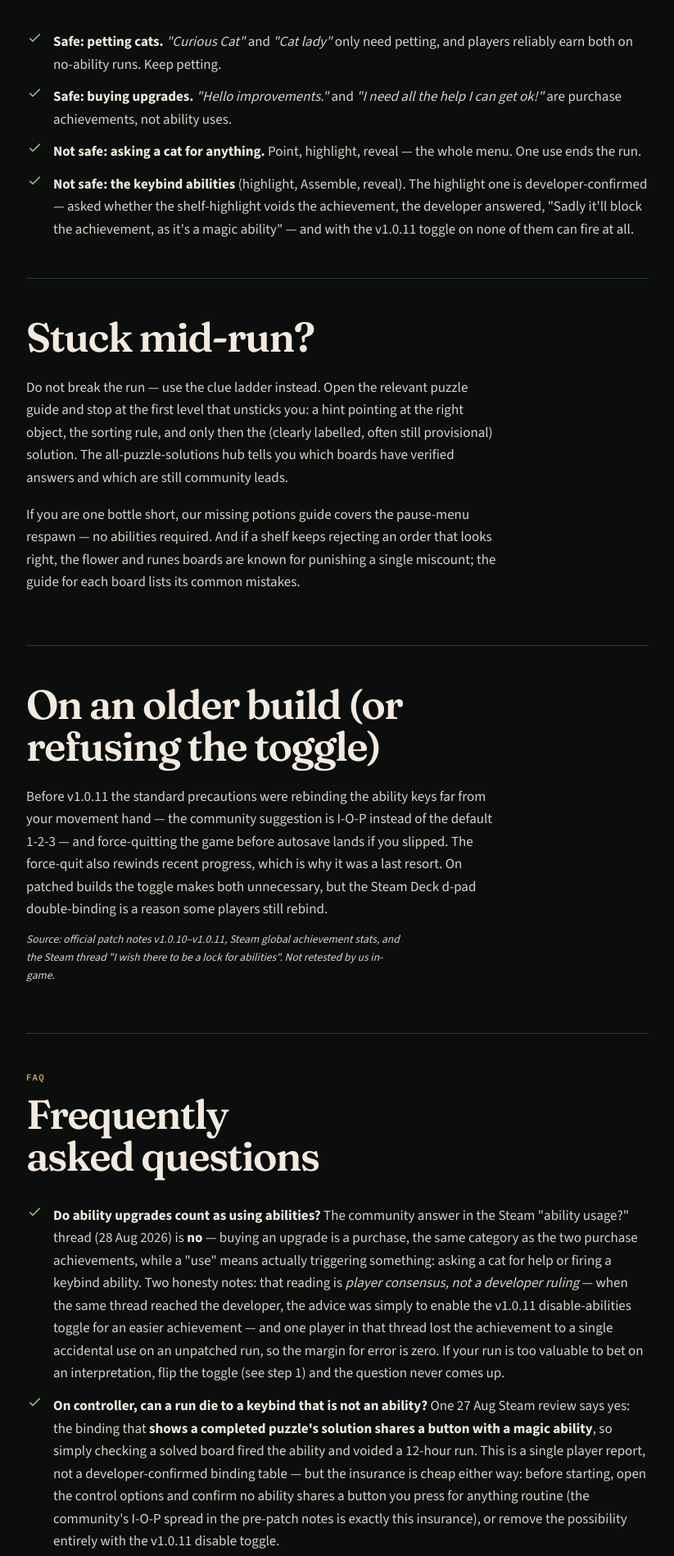
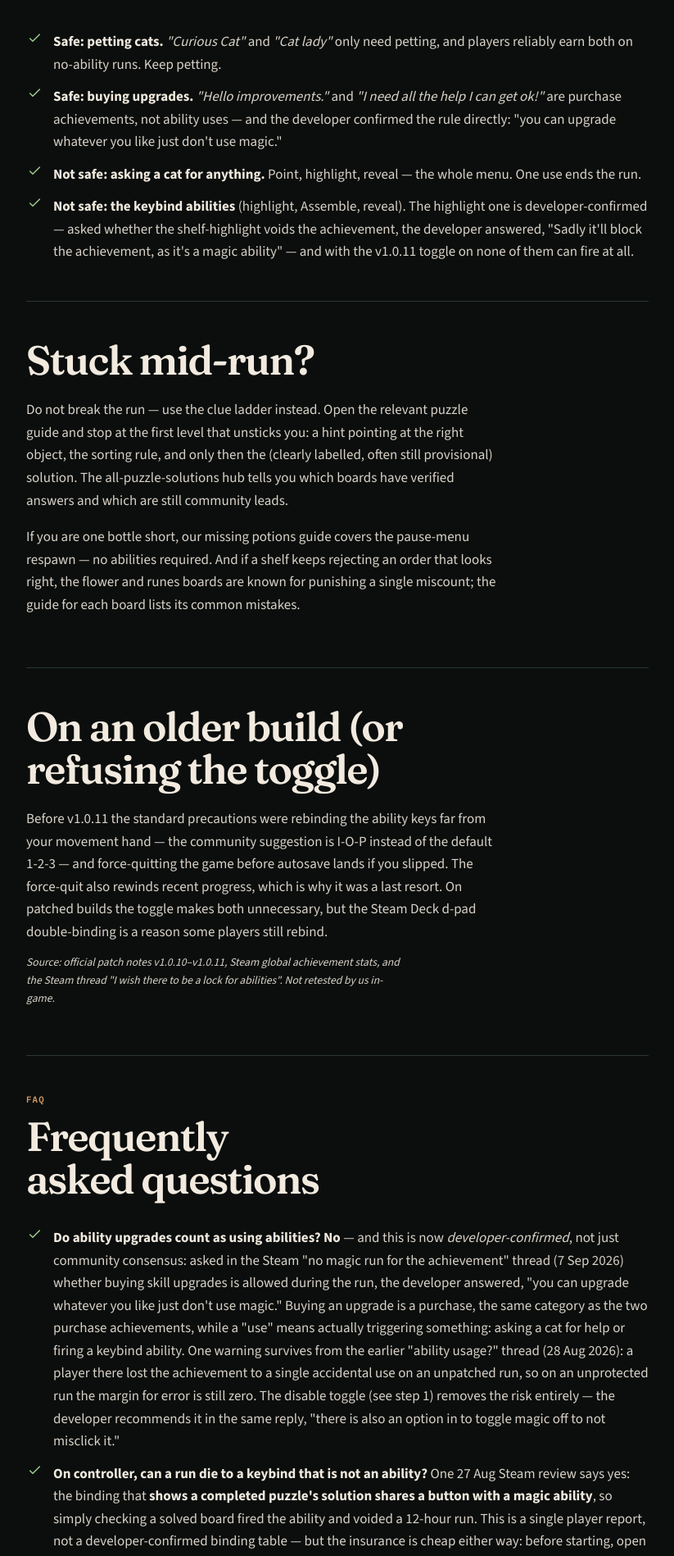
Before and after one commit to bruce-hmz/shelve-the-potions-guide, a Next.js app: page /help/no-abilities-run in a window 1280 px wide. Shown: the part 2261-4159 px from the top of the page at 82% size, without its empty margins (360-1183 px from the left). Built offline with nearby package versions, Linux system fonts and the light colour scheme; no server answers.

Commit message:
content: alt-tab crash check, diagonal-stutter honesty note, dev-confirmed upgrades ruling

```diff
--- a/app/help/no-abilities-run/page.tsx
+++ b/app/help/no-abilities-run/page.tsx
@@ -66,7 +66,7 @@ const faqJsonLd = {
       name: "Do ability upgrades count as using abilities in Shelve the Potions?",
       acceptedAnswer: {
         "@type": "Answer",
-        text: "The community answer is no — buying upgrades is a purchase, not a use. This is player consensus rather than a developer ruling; the developer's advice in the same thread is to enable the v1.0.11 disable-abilities toggle for a risk-free run.",
+        text: "No — and it is developer-confirmed: asked in the Steam 'no magic run for the achievement' thread (7 Sep 2026) whether buying skill upgrades is allowed during the run, the developer answered, 'you can upgrade whatever you like just don't use magic'. Buying an upgrade is a purchase, not a use. The developer also recommends the v1.0.11 disable-abilities toggle so a misclick cannot fire an ability mid-run.",
       },
     },
     {
@@ -146,7 +146,7 @@ export default function NoAbilitiesRunPage() {
               <h2>What counts as an ability — and what is safe</h2>
               <ul className="check-list">
                 <li><CheckIcon /><span><strong>Safe: petting cats.</strong> <em>&quot;Curious Cat&quot;</em> and <em>&quot;Cat lady&quot;</em> only need petting, and players reliably earn both on no-ability runs. Keep petting.</span></li>
-                <li><CheckIcon /><span><strong>Safe: buying upgrades.</strong> <em>&quot;Hello improvements.&quot;</em> and <em>&quot;I need all the help I can get ok!&quot;</em> are purchase achievements, not ability uses.</span></li>
+                <li><CheckIcon /><span><strong>Safe: buying upgrades.</strong> <em>&quot;Hello improvements.&quot;</em> and <em>&quot;I need all the help I can get ok!&quot;</em> are purchase achievements, not ability uses — and the developer confirmed the rule directly: &quot;you can upgrade whatever you like just don&apos;t use magic.&quot;</span></li>
                 <li><CheckIcon /><span><strong>Not safe: asking a cat for anything.</strong> Point, highlight, reveal — the whole menu. One use ends the run.</span></li>
                 <li><CheckIcon /><span><strong>Not safe: the keybind abilities</strong> (highlight, Assemble, reveal). The highlight one is developer-confirmed — asked whether the shelf-highlight voids the achievement, the developer answered, &quot;Sadly it&apos;ll block the achievement, as it&apos;s a magic ability&quot; — and with the v1.0.11 toggle on none of them can fire at all.</span></li>
               </ul>
@@ -179,7 +179,7 @@ export default function NoAbilitiesRunPage() {
                 <li>
                   <CheckIcon />
                   <span>
-                    <strong>Do ability upgrades count as using abilities?</strong> The community answer in the Steam &quot;ability usage?&quot; thread (28 Aug 2026) is <strong>no</strong> — buying an upgrade is a purchase, the same category as the two purchase achievements, while a &quot;use&quot; means actually triggering something: asking a cat for help or firing a keybind ability. Two honesty notes: that reading is <em>player consensus, not a developer ruling</em> — when the same thread reached the developer, the advice was simply to enable the v1.0.11 disable-abilities toggle for an easier achievement — and one player in that thread lost the achievement to a single accidental use on an unpatched run, so the margin for error is zero. If your run is too valuable to bet on an interpretation, flip the toggle (see <a href="#setup">step 1</a>) and the question never comes up.
+                    <strong>Do ability upgrades count as using abilities?</strong> <strong>No</strong> — and this is now <em>developer-confirmed</em>, not just community consensus: asked in the Steam &quot;no magic run for the achievement&quot; thread (7 Sep 2026) whether buying skill upgrades is allowed during the run, the developer answered, &quot;you can upgrade whatever you like just don&apos;t use magic.&quot; Buying an upgrade is a purchase, the same category as the two purchase achievements, while a &quot;use&quot; means actually triggering something: asking a cat for help or firing a keybind ability. One warning survives from the earlier &quot;ability usage?&quot; thread (28 Aug 2026): a player there lost the achievement to a single accidental use on an unpatched run, so on an unprotected run the margin for error is still zero. The disable toggle (see <a href="#setup">step 1</a>) removes the risk entirely — the developer recommends it in the same reply, &quot;there is also an option in to toggle magic off to not misclick it.&quot;
                   </span>
                 </li>
                 <li>
@@ -204,7 +204,7 @@ export default function NoAbilitiesRunPage() {
                 <li>Disable-abilities toggle behaviour and intent: official patch notes v1.0.11 (26 Aug 2026).</li>
                 <li>Highlight-ability ruling (&quot;Sadly it&apos;ll block the achievement, as it&apos;s a magic ability&quot;): developer reply in the official Steam feedback sticky, 25 Aug 2026.</li>
                 <li>Pre-patch failure modes (silent unlocks, lost runs, d-pad binding, force-quit rollback): Steam discussion thread &quot;I wish there to be a lock for abilities&quot;.</li>
-                <li>Upgrade-vs-use boundary question, the community &quot;No&quot; answer, and the developer&apos;s toggle recommendation: Steam discussion thread &quot;ability usage?&quot; (28–30 Aug 2026).</li>
+                <li>Upgrade-vs-use boundary: the community &quot;No&quot; answer in Steam thread &quot;ability usage?&quot; (28–30 Aug 2026), now developer-confirmed in Steam thread &quot;no magic run for the achievement&quot; (7 Sep 2026) — &quot;you can upgrade whatever you like just don&apos;t use magic&quot;, with the disable toggle recommended against misclicks. The accidental-use loss reported in the 28 Aug thread stands as the warning case.</li>
                 <li>Controller keybind conflict (solution view sharing a button with a magic ability): negative Steam review, 27 Aug 2026 — single player report, not developer-confirmed; we label it as such and point to the toggle as the guaranteed fix.</li>
                 <li>Petting-vs-asking separation: community reports consistent with Steam achievement text; we label it conservative guidance rather than a datamined rule.</li>
               </ul>
```
Also changed, not shown: app/help/settings-and-comfort/page.tsx (+9 -2 lines).
